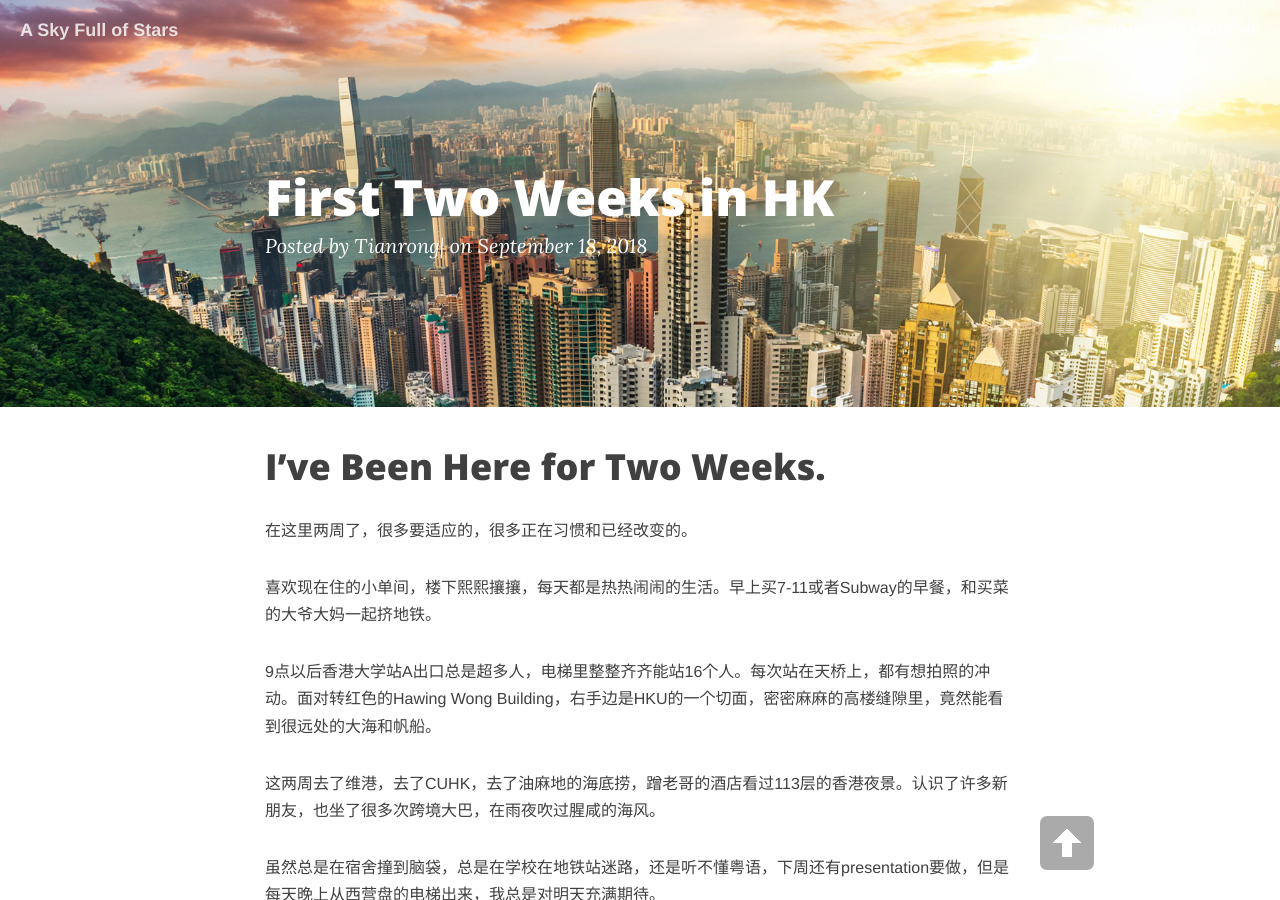
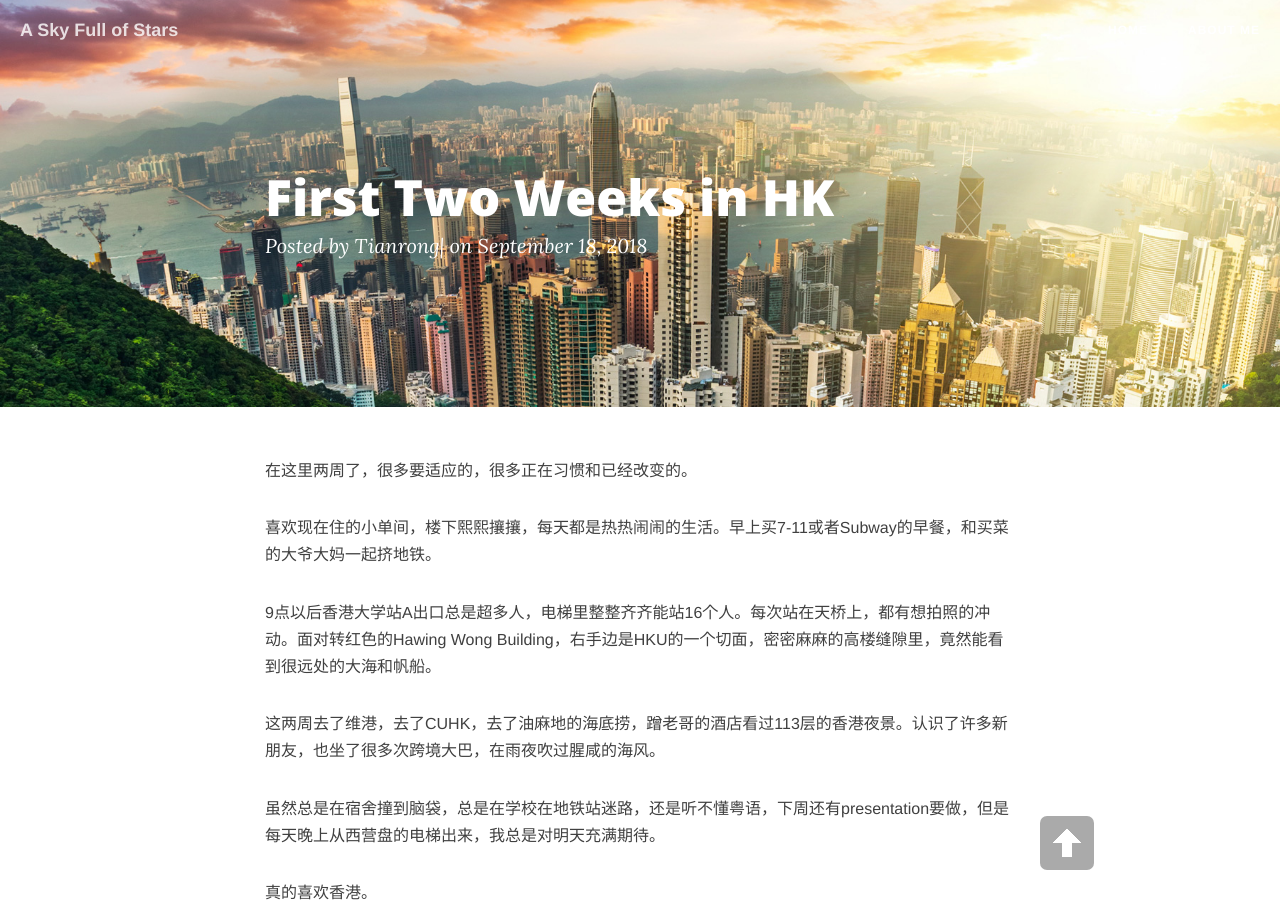
Before and after one commit to trchen12/trchen12.github.io, a Jekyll site: the page built from _posts/2018-09-18-twoweeks.md, in a window 1280 px wide and 900 px high. Built offline with Jekyll 4.4.1, drawn with Linux system fonts in a browser that asks for light colours; nearby versions of some CDN libraries; comment, search, counter and statistics services are not loaded.

Commit message:
Update 2018-09-18-twoweeks.md

```diff
--- a/_posts/2018-09-18-twoweeks.md
+++ b/_posts/2018-09-18-twoweeks.md
@@ -8,7 +8,6 @@ description: Markdown tutorial
 ---
 
 
-# I've Been Here for Two Weeks.
 
 在这里两周了，很多要适应的，很多正在习惯和已经改变的。
 <br/>
```
